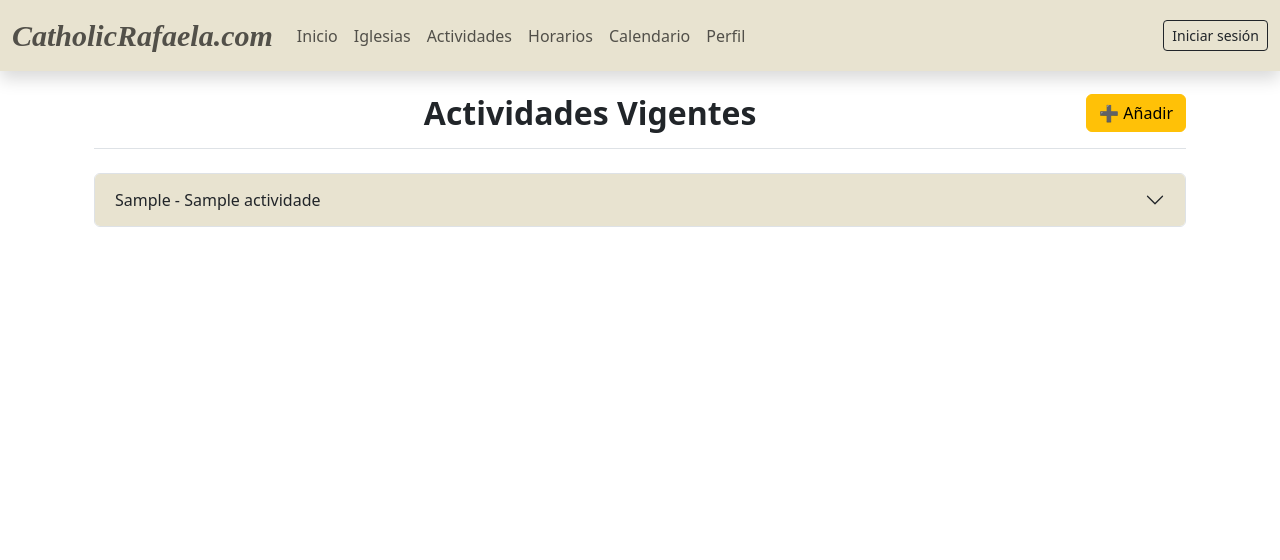
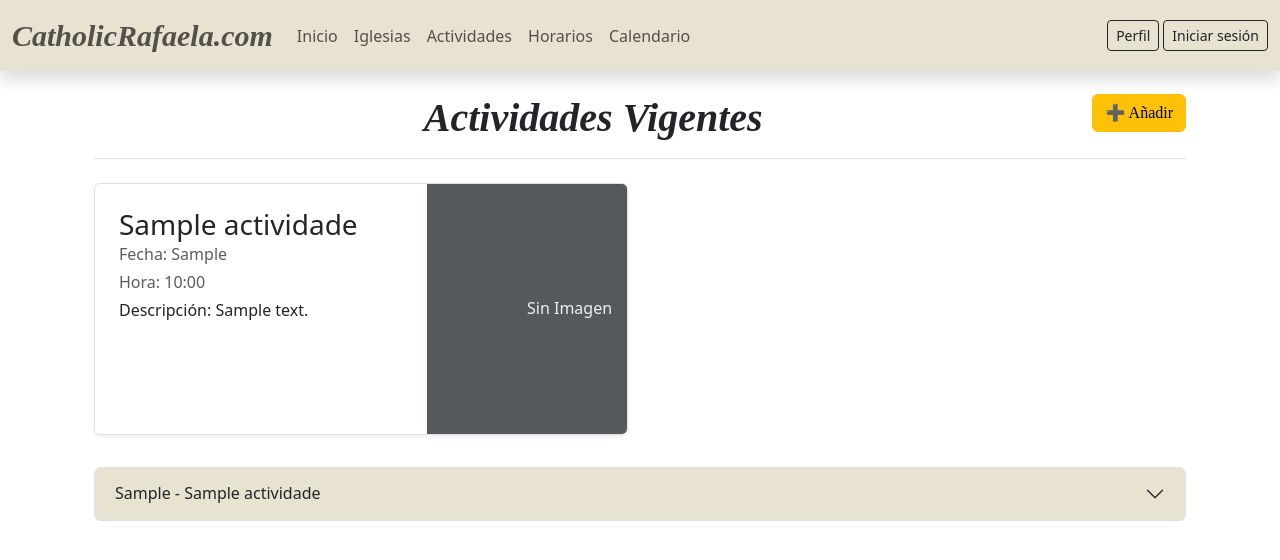
Before and after one commit to PanchoFJF/UCSE-2025-IW-TP-G7-Fornari_Gigon_Pluda, a Django app: page /actividades/ in a window 1280 px wide. Shown: the top 560 px of the page. Run offline with Django 5.2, Linux system fonts and the light colour scheme; tables that the repository leaves empty hold one stand-in row (values such as "Sample post"); some libraries are stand-ins or nearby versions; some web fonts are replaced.

Commit message:
Update Actividades Cambio letra h2 css Cambio Boton Perfil

```diff
--- a/parroquiaproject/sitio/templates/actividades.html
+++ b/parroquiaproject/sitio/templates/actividades.html
@@ -15,7 +15,41 @@
             ➕ Añadir
         </button>
     </h2>
+    <div class="row mb-2">
+  {% for actividad in actividades %}
+    <div class="col-md-6 mb-4"> <!-- Cada actividad ocupa media fila -->
+      <div class="row g-0 border rounded overflow-hidden flex-md-row shadow-sm h-md-250 position-relative">
+        <div class="col p-4 d-flex flex-column position-static">
+          <h3 class="mb-0">{{ actividad.titulo }}</h3>
+          <div class="mb-1 text-body-secondary">Fecha: {{ actividad.dia }}</div>
+          <div class="mb-1 text-body-secondary">Hora: {{ actividad.hora }}</div>
+          <p class="card-text mb-auto">Descripción: {{ actividad.texto }}</p>
+        </div>
+        <div class="col-auto d-none d-lg-block">
+          {% if actividad.imagen %}
+            <img src="{{ actividad.imagen.url }}" alt="{{ actividad.titulo }}"
+              class="img-fluid mb-3"
+              style="max-height: 300px; width: 200px; height: 250px; object-fit: cover;">
+          {% else %}
+            <svg aria-label="Placeholder: Thumbnail"
+              class="bd-placeholder-img"
+              width="200" height="250"
+              preserveAspectRatio="xMidYMid slice"
+              role="img" xmlns="http://www.w3.org/2000/svg">
+              <title>Placeholder</title>
+              <rect width="100%" height="100%" fill="#55595c"></rect>
+              <text x="50%" y="50%" fill="#eceeef" dy=".3em">Sin Imagen</text>
+            </svg>
+          {% endif %}
+        </div>
+      </div>
+    </div>
+  {% empty %}
+    <p class="text-muted text-center">No hay actividades vigentes.</p>
+  {% endfor %}
+</div>
 
+    <!-- LISTA DE ACTVIDADES DISEÑO VIEJO -->
     <div class="accordion" id="accordionActividades">
         {% for actividad in actividades %}
         <div class="accordion-item">
--- a/parroquiaproject/sitio/templates/base.html
+++ b/parroquiaproject/sitio/templates/base.html
@@ -40,12 +40,17 @@
         <!-- Links -->
         <div class="collapse navbar-collapse" id="navbarContent">
             <ul class="navbar-nav me-auto mb-2 mb-lg-0">
-                <li class="nav-item"><a class="nav-link" href="/">Inicio</a></li>
-                <li class="nav-item"><a class="nav-link" href="/iglesias/">Iglesias</a></li>
-                <li class="nav-item"><a class="nav-link" href="/actividades/">Actividades</a></li>
-                <li class="nav-item"><a class="nav-link" href="/horarios/">Horarios</a></li>
-                <li class="nav-item"><a class="nav-link" href="/calendario/">Calendario</a></li>
-                <li class="nav-item"><a class="nav-link" href="/dashboard/">Perfil</a></li>
+            <li class="nav-item"><a class="nav-link" href="/">Inicio</a></li>
+            <li class="nav-item"><a class="nav-link" href="/iglesias/">Iglesias</a></li>
+            <li class="nav-item"><a class="nav-link" href="/actividades/">Actividades</a></li>
+            <li class="nav-item"><a class="nav-link" href="/horarios/">Horarios</a></li>
+            <li class="nav-item"><a class="nav-link" href="/calendario/">Calendario</a></li>
+            </ul>
+
+            <ul class="navbar-nav ms-auto mb-2 mb-lg-0">
+                <li class="nav-item">
+                    <a href="/dashboard/" class="btn btn-outline-dark btn-sm me-1">Perfil</a>
+                </li>
             </ul>
 
             <!-- Sesión -->
--- a/parroquiaproject/static/css/styles.css
+++ b/parroquiaproject/static/css/styles.css
@@ -63,8 +63,12 @@
     }
   }
 
+
 /* Titulo */
   h2 {
+    font-family: "Playfair Display", serif;
+    font-style: italic;
+    font-size: 2.5rem;
     font-weight: 700;             /* fw-bold */
     text-align: center;           /* text-center */
     padding-bottom: 1rem;         /* pb-3 → 16px */
```
